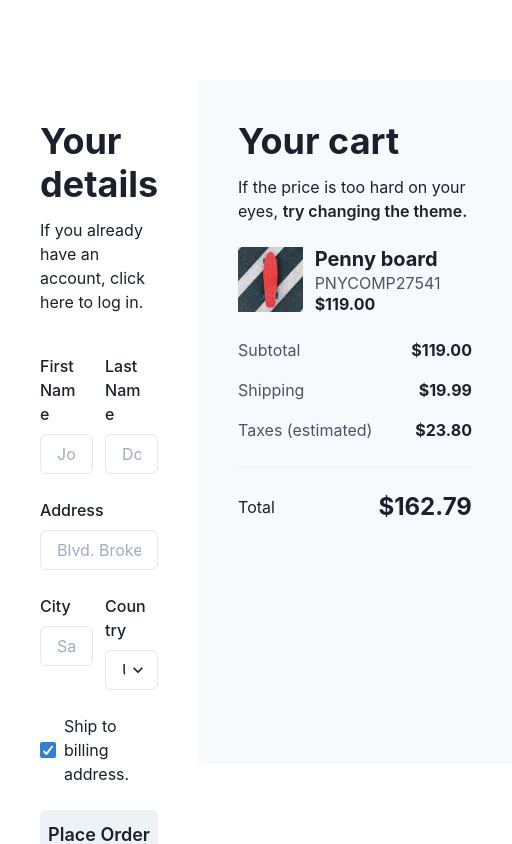
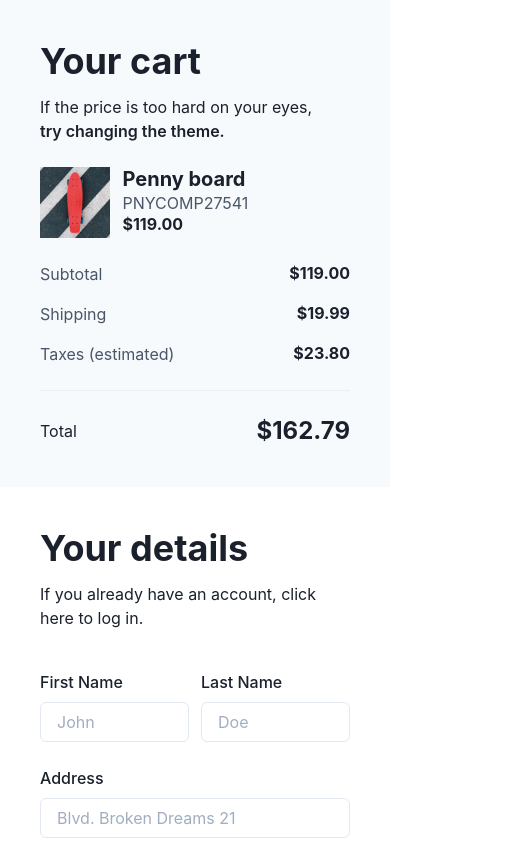
Before and after one commit to elliothershberg/chakra-demo, a Next.js app: page / in a window 390 px wide. Shown: the top 844 px of the page, 512 px wide, since content can reach past the window. Built offline with nearby package versions, Linux system fonts and the light colour scheme.

Commit message:
Make layout responsive

```diff
--- a/pages/index.tsx
+++ b/pages/index.tsx
@@ -4,7 +4,11 @@
 
 const indexPage = () => (
   <Container maxW="container.xl" p={0}>
-    <Flex h="100vh" py={20}>
+    <Flex
+      h={{ base: "auto", md: "100vh" }}
+      py={[0, 10, 20]}
+      direction={{ base: "column-reverse", md: "row" }}
+    >
       <Details />
       <Cart />
     </Flex>
```
